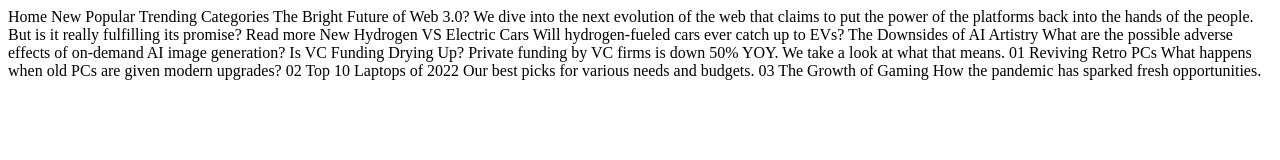
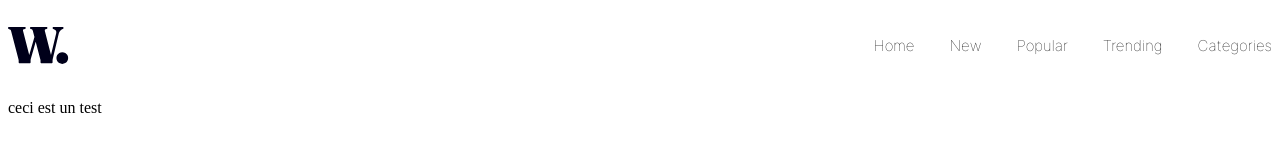
Before and after one commit to RazzakKhal/news-homepage-main, a plain HTML site: page index.html in a window 1280 px wide. Drawn offline with Linux system fonts and the light colour scheme.

Commit message:
menu is finished

```diff
--- /dev/null
+++ b/index.css
@@ -0,0 +1,41 @@
+@font-face {
+	font-family: "Inter Thin";
+	src: url("assets/fonts/fonteperso.ttf") format("truetype");
+
+}
+
+body{
+    height: 100%;
+}
+
+.menuentier{
+    display : flex;
+    height: 75px;
+    justify-content: space-between;
+    align-items: center;
+}
+
+.logomenu{
+    height : 50%;
+}
+
+.listemenu{
+    display: flex;
+    list-style: none;
+}
+
+.listemenu li {
+    margin-left: 35px;
+    font-family: 'Inter Thin';
+    font-size: 15px;
+    font-weight: lighter;
+}
+
+a{
+    text-decoration: none;
+    color: inherit;
+}
+
+a:hover{
+    color : red;
+}
--- a/index.html
+++ b/index.html
@@ -5,7 +5,7 @@
   <meta name="viewport" content="width=device-width, initial-scale=1.0"> <!-- displays site properly based on user's device -->
 
   <link rel="icon" type="image/png" sizes="32x32" href="./images/favicon-32x32.png">
-
+  <link rel="stylesheet" href="index.css">
   <title>Frontend Mentor | News homepage</title>
 
   <!-- Feel free to remove these styles or customise in your own stylesheet 👍 -->
@@ -16,43 +16,19 @@
 </head>
 <body>
 <!-- Menu -->
+<div class="menuentier">
+  <img class="logomenu" src="assets/images/logo.svg" alt="logo">
+  <ul class="listemenu">
+    <li><a href="#">Home</a></li>
+    <li><a href="#">New</a></li>
+    <li><a href="#">Popular</a></li>
+    <li><a href="#">Trending</a></li>
+    <li><a href="#">Categories</a></li>
+  </ul>
 
-  Home
-  New
-  Popular
-  Trending
-  Categories
-
+</div>
 <!-- 2eme partie -->
-  The Bright Future of Web 3.0?
-
-  We dive into the next evolution of the web that claims to put the power of the platforms back into the hands of the people.
-  But is it really fulfilling its promise?
-
-  Read more
-
-  New
-
-  Hydrogen VS Electric Cars
-  Will hydrogen-fueled cars ever catch up to EVs?
-
-  The Downsides of AI Artistry
-  What are the possible adverse effects of on-demand AI image generation?
-
-  Is VC Funding Drying Up?
-  Private funding by VC firms is down 50% YOY. We take a look at what that means.
-<!-- Derniere partie -->
-  01
-  Reviving Retro PCs
-  What happens when old PCs are given modern upgrades?
-
-  02
-  Top 10 Laptops of 2022
-  Our best picks for various needs and budgets.
-
-  03
-  The Growth of Gaming
-  How the pandemic has sparked fresh opportunities.
+<p>ceci est un test</p>
 
 
 </body>
```
Also changed, not shown: assets/fonts/fonteperso.ttf (renamed from assets/fonts/Inter-VariableFont_slnt,wght.ttf).
